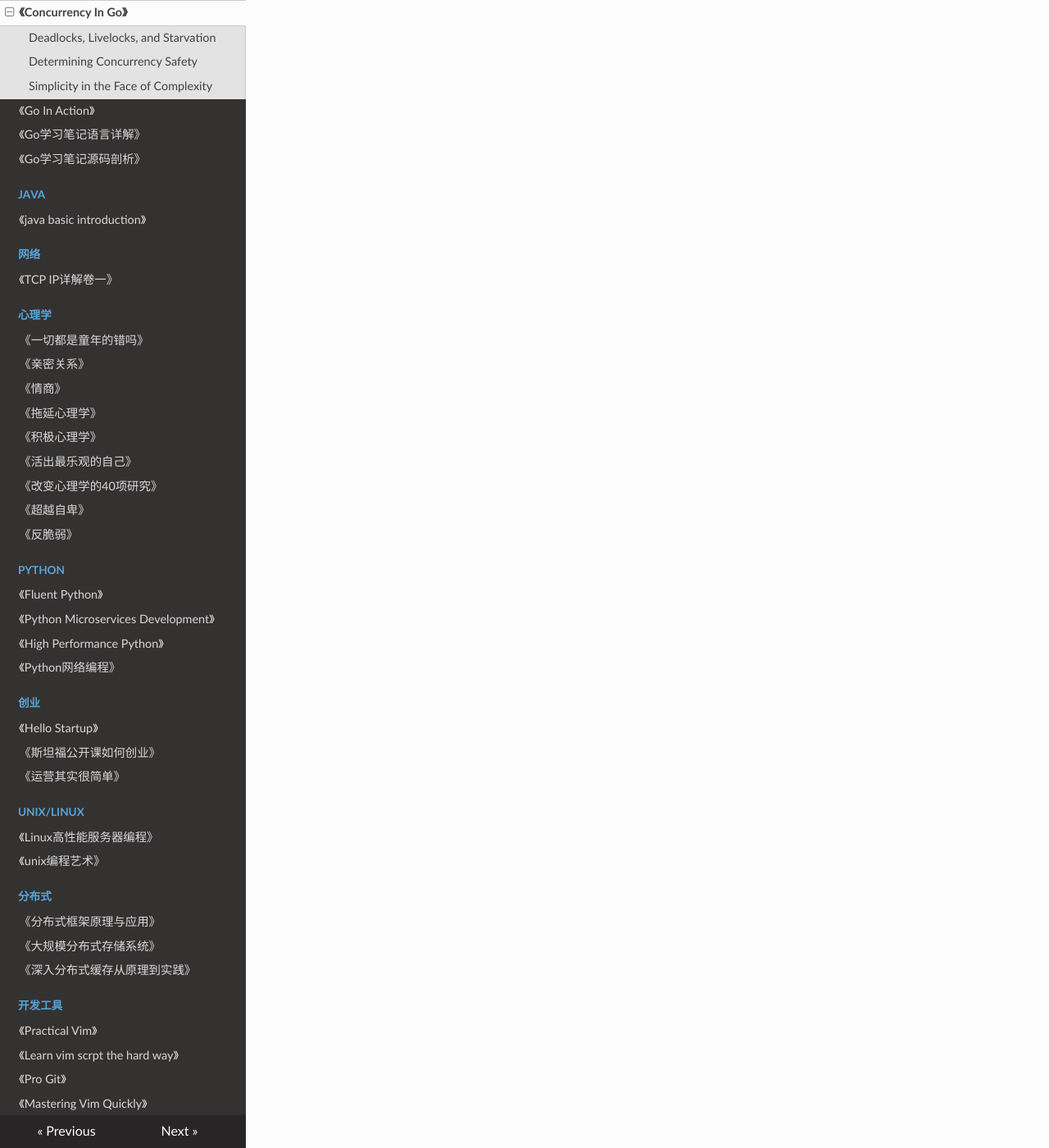
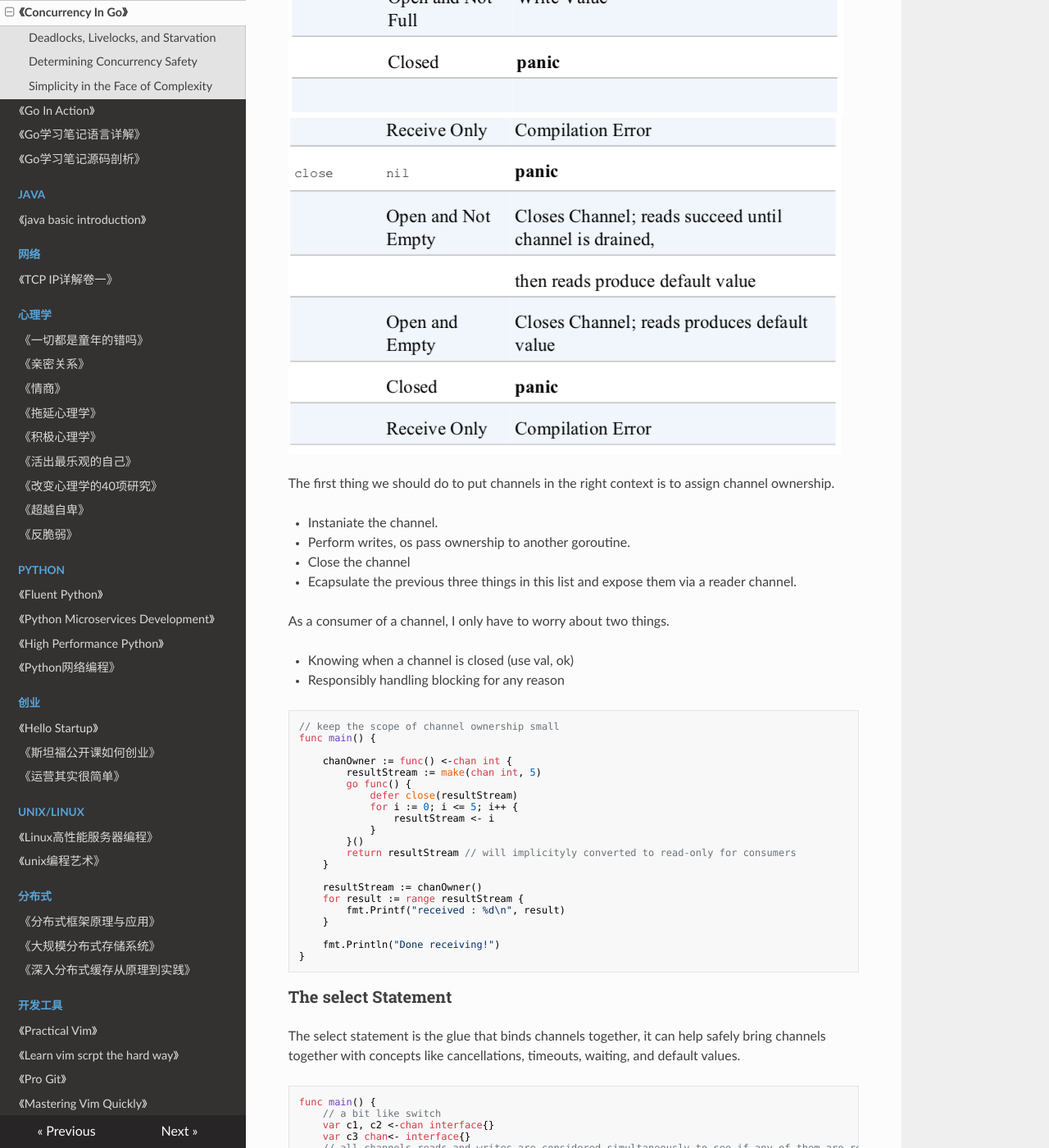
Before and after one commit to PegasusWang/booknotes, an MkDocs documentation site: the page built from docs/golang/concurrency-in-go/concurrency_in_go.md, in a window 1280 px wide and 1400 px high, scrolled down 8183 px. Shown: the whole window at 82% size. Built offline with MkDocs 1.6.1, drawn with Linux system fonts in a browser that asks for light colours; nearby versions of some CDN libraries; old or Windows-style settings are respelled for this version of MkDocs; some of the changed text lies outside the part shown.

Commit message:
go channel

````diff
--- a/docs/golang/concurrency-in-go/concurrency_in_go.md
+++ b/docs/golang/concurrency-in-go/concurrency_in_go.md
@@ -332,3 +332,155 @@
 
 Buffred channels, even if no reads are performed on the channel, a goroutine can still perform n writes.
 You can treat buffered channels are an inmemory FIFO queue for concurrent processes to communicate over.
+
+![](./channel1.png)
+![](./channel2.png)
+
+The first thing we should do to put channels in the right context is to assign channel ownership.
+
+- Instaniate the channel.
+- Perform writes, os pass ownership to another goroutine.
+- Close the channel
+- Ecapsulate the previous three things in this list and expose them via a reader channel.
+
+As a consumer of a channel, I only have to worry about two things.
+
+- Knowing when a channel is closed (use val, ok)
+- Responsibly handling blocking for any reason
+
+```
+// keep the scope of channel ownership small
+func main() {
+
+	chanOwner := func() <-chan int {
+		resultStream := make(chan int, 5)
+		go func() {
+			defer close(resultStream)
+			for i := 0; i <= 5; i++ {
+				resultStream <- i
+			}
+		}()
+		return resultStream // will implicityly converted to read-only for consumers
+	}
+
+	resultStream := chanOwner()
+	for result := range resultStream {
+		fmt.Printf("received : %d\n", result)
+	}
+
+	fmt.Println("Done receiving!")
+}
+```
+
+### The select Statement
+
+The select statement is the glue that binds channels together,
+it can help safely bring channels together with concepts like cancellations, timeouts, waiting, and default values.
+
+
+```
+func main() {
+	// a bit like switch
+	var c1, c2 <-chan interface{}
+	var c3 chan<- interface{}
+	// all channels reads and writes are considered simultaneously to see if any of them are ready
+	// populated or closed channels in the case of reads, and channels that are not at capacity in the case of writes
+	// if none of the channels are ready, the entire select statement blocks
+	select {
+	case <-c1:
+		// do something
+	case <-c2:
+		// do something
+	case c3 <- struct{}{}:
+		// do something
+	}
+}
+```
+
+- What happens when multiple channels have something to read?
+	- random select, each has an equal  chance of being selected as all the others
+
+
+```
+func main() {
+	c1 := make(chan interface{})
+	close(c1)
+	c2 := make(chan interface{})
+	close(c2)
+	var c1Count, c2Count int
+	for i := 1000; i >= 0; i-- {
+		select {
+		case <-c1:
+			c1Count++
+		case <-c2:
+			c2Count++
+		}
+	}
+	fmt.Printf("c1: %d\n, c2: %d\n", c1Count, c2Count)
+}
+```
+
+- What if there are never any channels that become ready?
+	- you may want to timeout
+
+```
+func main() {
+	var c <-chan int
+	select {
+	case <-c:
+	case <-time.After(1 * time.Second):
+		fmt.Println("Time out")
+	}
+}
+```
+
+- what if we want to do something but no channels are currently ready?
+	- use default
+	- this allows a goroutine to make progress on work while waiting for another goroutine to report a result
+
+```
+func main() {
+	start := time.Now()
+	var c1, c2 <-chan int
+	select {
+	case <-c1:
+	case <-c2:
+	default:
+		fmt.Printf("In default after %v\n\n", time.Since(start))
+	}
+}
+```
+
+
+```
+func main() {
+	done := make(chan interface{})
+	go func() {
+		time.Sleep(5 * time.Second)
+		close(done)
+	}()
+	workCounter := 0
+loop:
+	for {
+		select {
+		case <-done:
+			break loop
+		default:
+		}
+		// simulate work
+		workCounter++
+		time.Sleep(1 * time.Second)
+	}
+	fmt.Printf("Achieved %v cycles of work before signalled to stop.\n", workCounter)
+}
+```
+###### empty select
+`seelct {}` will block forever.
+
+
+### The GOMAXPROCS lever
+
+this function controls the number of OS threads that will host so-called "work queues"
+
+
+# 4. Concurrency Patterns in Go
````
Also changed, not shown: docs/golang/concurrency-in-go/channel1.png (added), docs/golang/concurrency-in-go/channel2.png (added).
